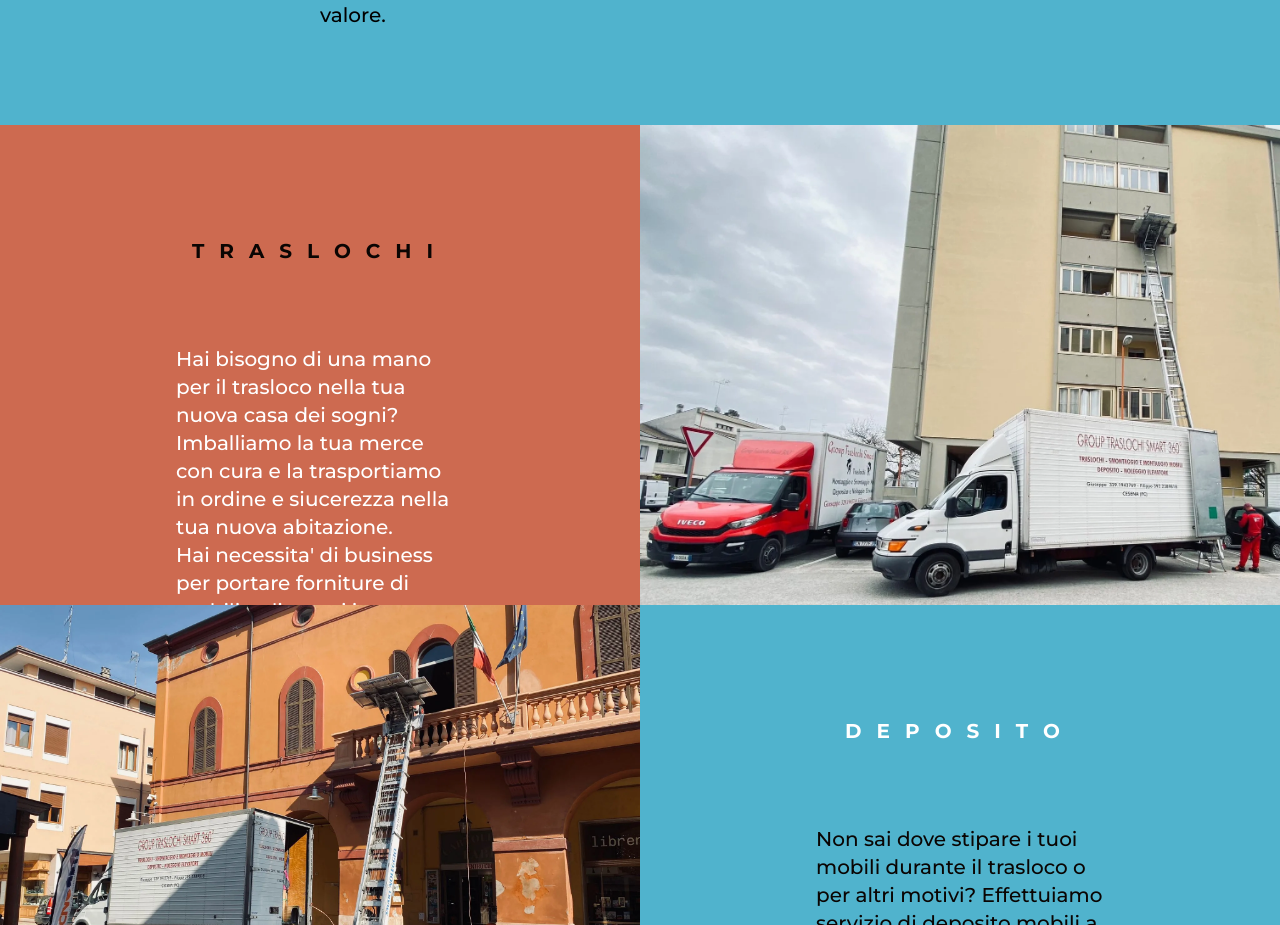
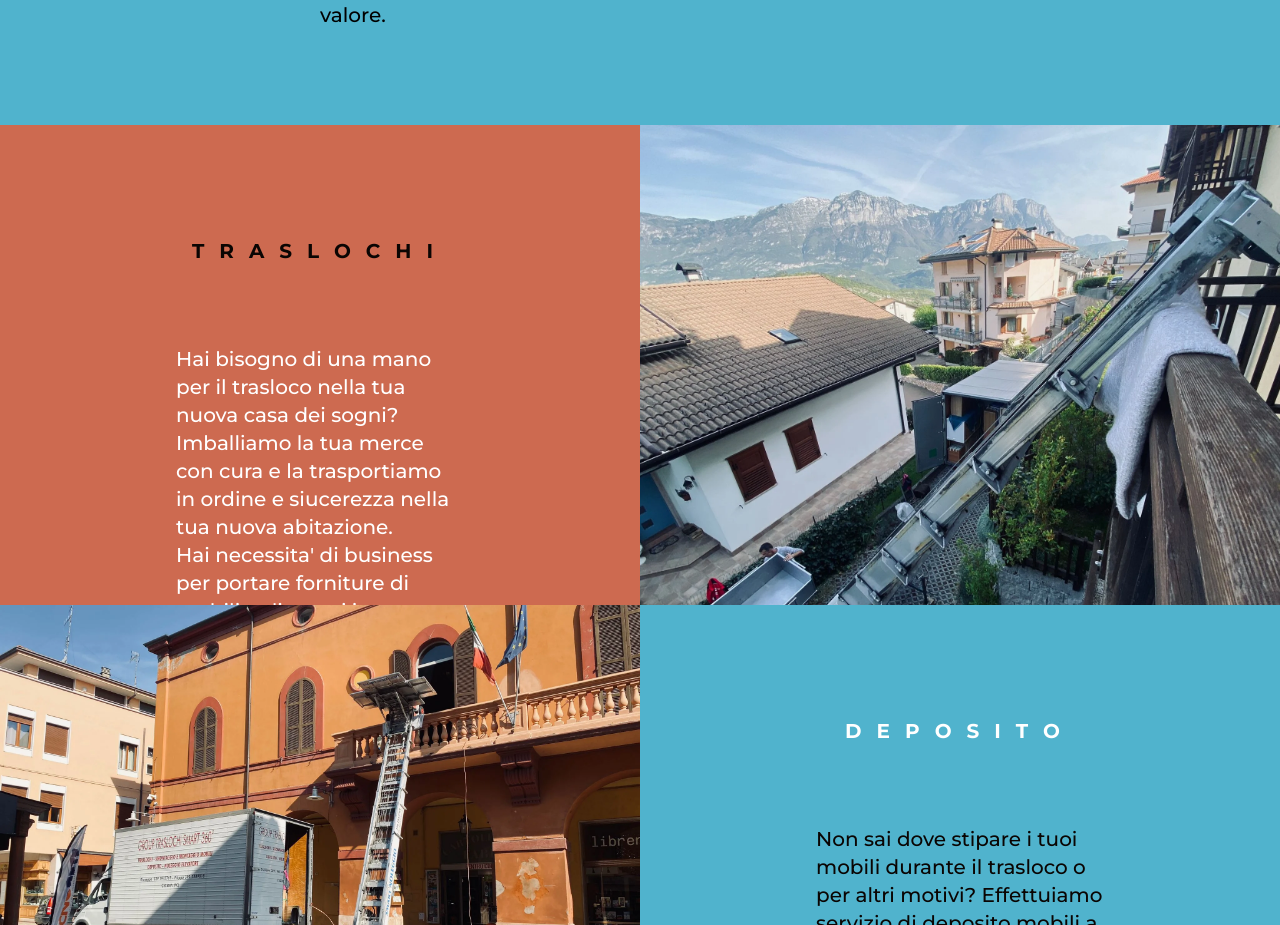
Before and after one commit to boobaGreen/smart360, a React (Vite) app: page / in a window 1280 px wide. Shown: the part 1247-2172 px from the top of the page. Built offline with nearby package versions, Linux system fonts and the light colour scheme; what tailwindcss-brand-colors, tailwindcss-debug-screens would draw is missing.

Commit message:
foto change2

```diff
--- a/src/App.tsx
+++ b/src/App.tsx
@@ -71,12 +71,12 @@ function App() {
   ];
   const riga1Images = [
     "bg-gh-image",
-    "bg-terrazzo-cut",
+    "bg-montagna-small",
     "bg-quarto-piano",
     "bg-flotta-large",
     "bg-terrazzo-cut",
     "bg-gh-image",
-    "bg-quarto-piano",
+    "bg-montagna-small",
     "bg-flotta-large",
   ];
   const riga3Images = [
```
